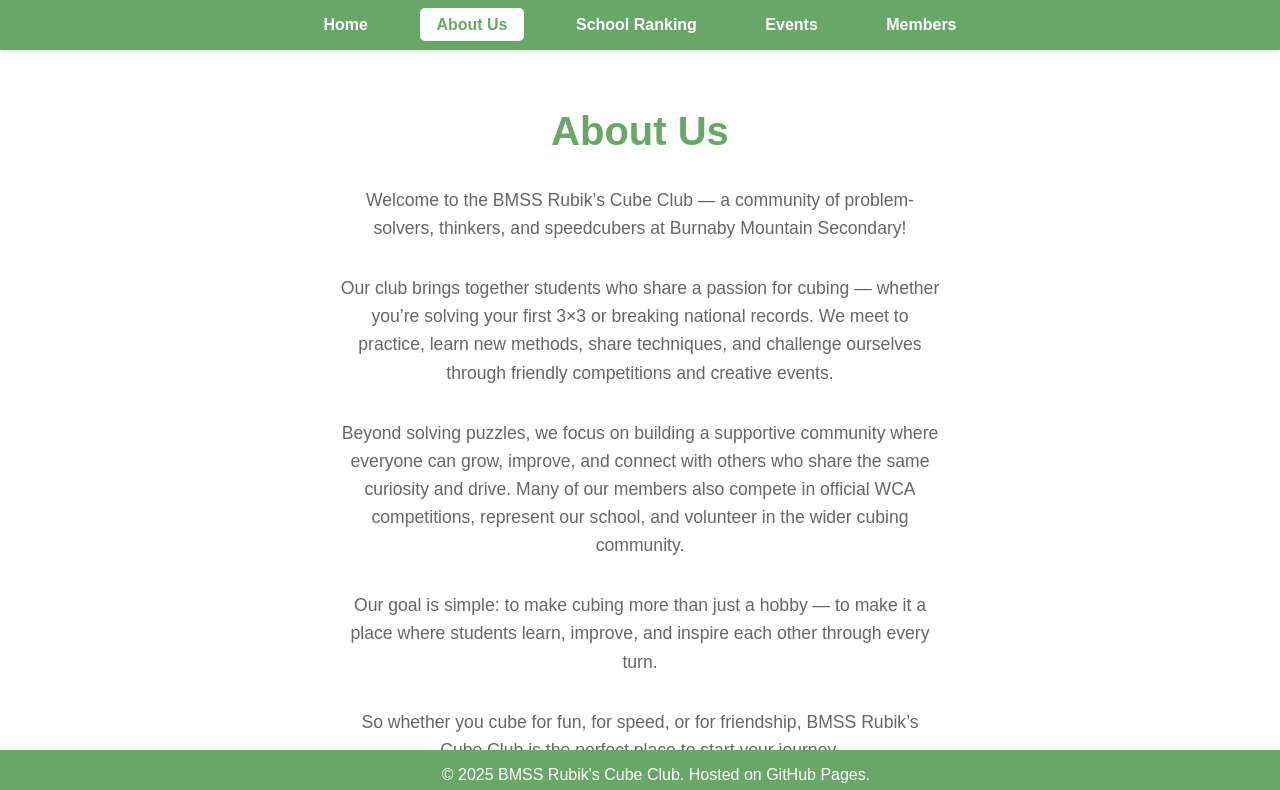
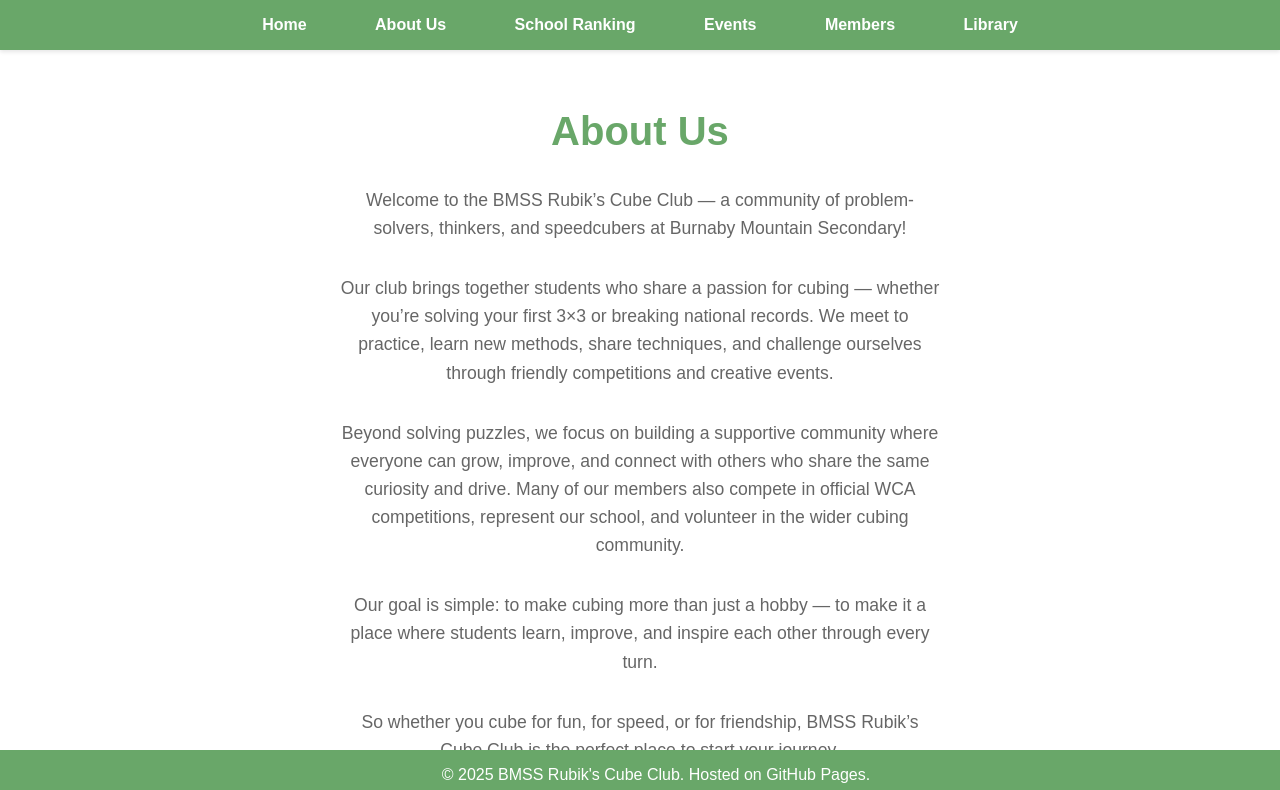
Before and after one commit to Xpsilonz/bmssrcc, a plain HTML site: page aboutus.html in a window 1280 px wide. Shown: the top 790 px of the page. Drawn offline with Linux system fonts and the light colour scheme.

Commit message:
Update aboutus.html

```diff
--- a/aboutus.html
+++ b/aboutus.html
@@ -82,12 +82,13 @@
     </style>
 </head>
 <body>
-    <nav>
+   <nav>
         <a href="index.html">Home</a>
-        <a href="aboutus.html" class="active">About Us</a>
+        <a href="aboutus.html">About Us</a>
         <a href="schranking.html">School Ranking</a>
         <a href="events.html">Events</a>
         <a href="members.html">Members</a>
+        <a href="library.html">Library</a>
     </nav>
 
     <main>
```
